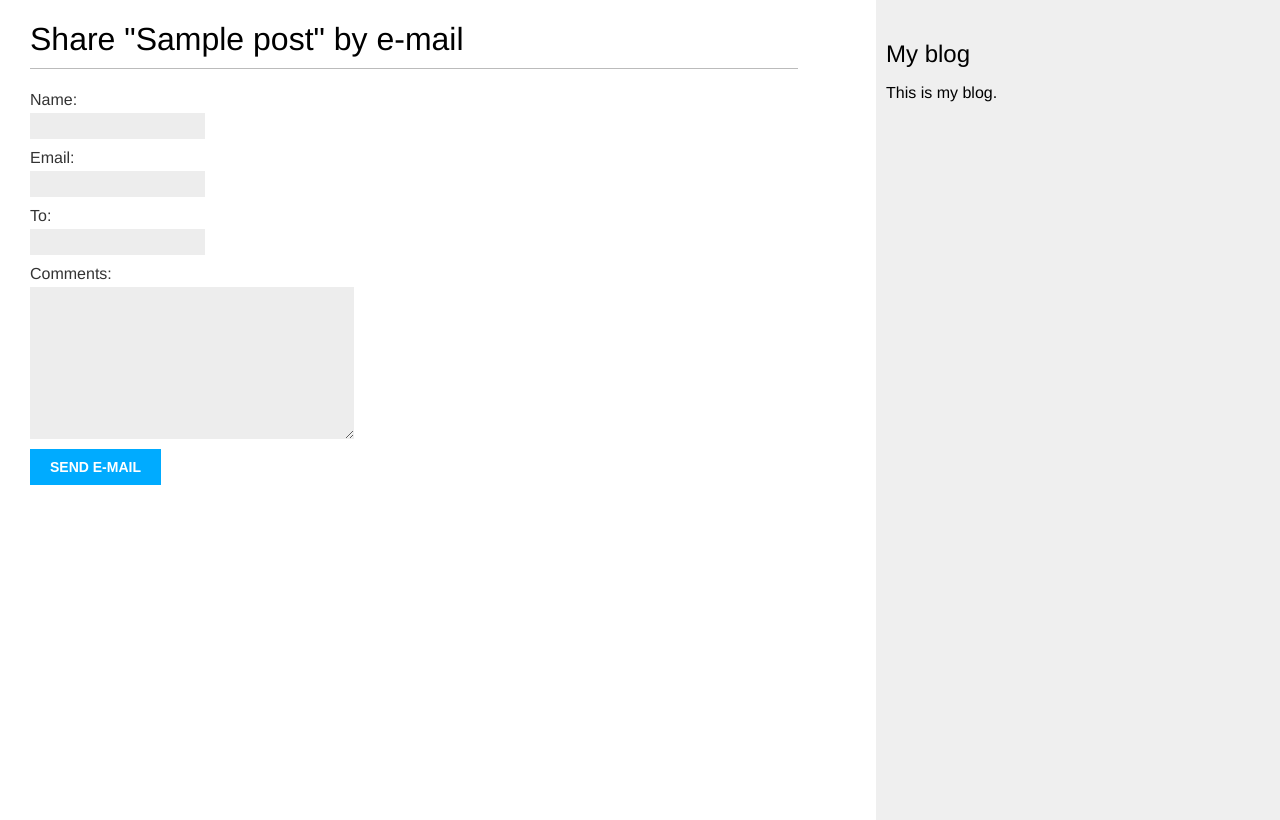
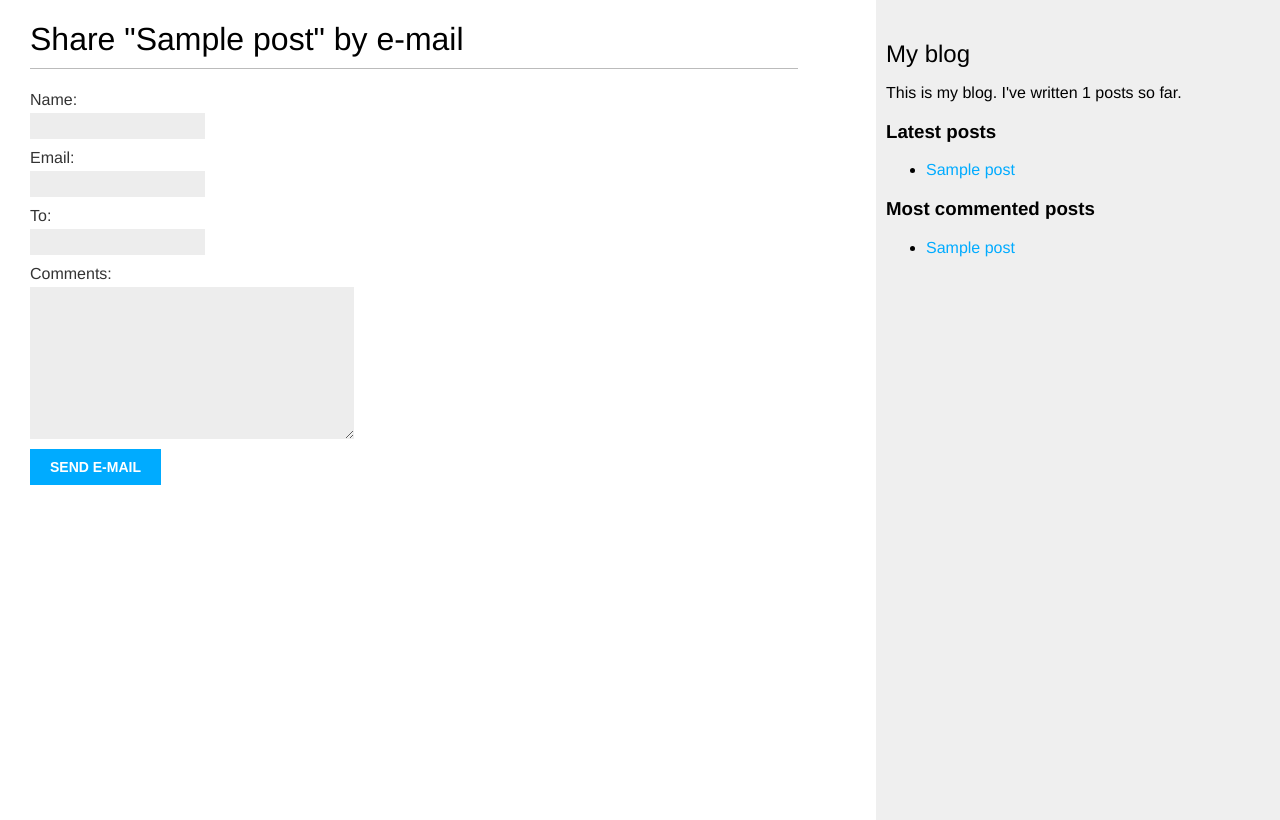
Before and after one commit to cristianquaglio/django-blog, a Django app: page /blog/1/share/ in a window 1280 px wide. Run offline with Django 3.2, Linux system fonts and the light colour scheme; tables that the repository leaves empty hold one stand-in row (values such as "Sample post").

Commit message:
Customizing blog ...

```diff
--- a/mysite/blog/forms.py
+++ b/mysite/blog/forms.py
@@ -1,4 +1,5 @@
 from django import forms
+from .models import Comment
 
 
 class EmailPostForm(forms.Form):
@@ -7,3 +8,9 @@ class EmailPostForm(forms.Form):
     to = forms.EmailField()
     comments = forms.CharField(required=False,
                                widget=forms.Textarea)
+
+
+class CommentForm(forms.ModelForm):
+    class Meta:
+        model = Comment
+        fields = ('name', 'email', 'body')
--- a/mysite/blog/models.py
+++ b/mysite/blog/models.py
@@ -2,6 +2,7 @@ from django.db import models
 from django.utils import timezone
 from django.contrib.auth.models import User
 from django.urls import reverse
+from taggit.managers import TaggableManager
 
 
 class PublishedManager(models.Manager):
@@ -23,6 +24,7 @@ class Post(models.Model):
     created = models.DateTimeField(auto_now_add=True)
     updated = models.DateTimeField(auto_now=True)
     status = models.CharField(max_length=10, choices=STATUS_CHOICES, default='draft')
+    tags = TaggableManager()
 
     class Meta:
         ordering = ('-publish',)
--- a/mysite/blog/templates/blog/base.html
+++ b/mysite/blog/templates/blog/base.html
@@ -1,3 +1,4 @@
+{% load blog_tags %}
 {% load static %}
 
 <html>
@@ -12,7 +13,18 @@
   </div>
   <div id="sidebar">
     <h2>My blog</h2>
-      <p>This is my blog.</p>
+    <p>This is my blog. I've written {% total_posts %} posts so far.</p>
+    <h3>Latest posts</h3>
+    {% show_latest_posts 3 %}
+    <h3>Most commented posts</h3>
+    {% get_most_commented_posts as most_commented_posts %}
+    <ul>
+        {% for post in most_commented_posts %}
+            <li>
+                <a href="{{ post.get_absolute_url }}">{{ post.title }}</a>
+            </li>
+        {% endfor %}
+    </ul>
   </div>
 </body>
 </html>
--- /dev/null
+++ b/mysite/blog/templates/blog/post/latest_posts.html
@@ -0,0 +1,7 @@
+<ul>
+    {% for post in latest_posts %}
+        <li>
+            <a href="{{ post.get_absolute_url }}">{{ post.title }}</a>
+        </li>
+    {% endfor %}
+</ul>
--- /dev/null
+++ b/mysite/blog/templatetags/blog_tags.py
@@ -0,0 +1,30 @@
+from django import template
+from django.db.models import Count
+from django.utils.safestring import mark_safe
+import markdown
+from ..models import Post
+
+register = template.Library()
+
+
+@register.simple_tag
+def total_posts():
+    return Post.published.count()
+
+
+@register.inclusion_tag('blog/post/latest_posts.html')
+def show_latest_posts(count=5):
+    latest_posts = Post.published.order_by('-publish')[:count]
+    return {'latest_posts': latest_posts}
+
+
+@register.simple_tag
+def get_most_commented_posts(count=5):
+    return Post.published.annotate(
+        total_comments=Count('comments')
+    ).order_by('-total_comments')[:count]
+
+
+@register.filter(name='markdown')
+def markdown_format(text):
+    return mark_safe(markdown.markdown(text))
--- a/mysite/blog/urls.py
+++ b/mysite/blog/urls.py
@@ -5,8 +5,9 @@ app_name = 'blog'
 
 urlpatterns = [
     # post views
-    # path('', views.post_list, name='post_list'),
-    path('', views.PostListView.as_view(), name='post_list'),
+    path('', views.post_list, name='post_list'),
+    path('tag/<slug:tag_slug>/', views.post_list, name='post_list_by_tag'),
+    # path('', views.PostListView.as_view(), name='post_list'),
     path('<int:year>/<int:month>/<int:day>/<slug:post>/', views.post_detail, name='post_detail'),
     path('<int:post_id>/share/', views.post_share, name='post_share'),
 ]
--- a/mysite/blog/views.py
+++ b/mysite/blog/views.py
@@ -1,25 +1,87 @@
 from django.shortcuts import render, get_object_or_404
-from django.views.generic import ListView
+# from django.views.generic import ListView
 from django.core.mail import send_mail
-from .models import Post
-from .forms import EmailPostForm
+from django.core.paginator import Paginator, EmptyPage, PageNotAnInteger
+from taggit.models import Tag
+from .models import Post, Comment
+from .forms import EmailPostForm, CommentForm
+from django.db.models import Count
 
 
-def post_detail(request,year, month, day, post):
+def post_list(request, tag_slug=None):
+    object_list = Post.published.all()
+    tag = None
+
+    if tag_slug:
+        tag = get_object_or_404(Tag, slug=tag_slug)
+        object_list = object_list.filter(tags__in=[tag])
+
+    paginator = Paginator(object_list, 3) # 3 posts in each page
+    page = request.GET.get('page')
+    try:
+        posts = paginator.page(page)
+    except PageNotAnInteger:
+        # If page is not an integer deliver the first page
+        posts = paginator.page(1)
+    except EmptyPage:
+        # If page is out of range deliver last page of results
+        posts = paginator.page(paginator.num_pages)
+
+    return render(request,
+                  'blog/post/list.html',
+                  {'page': page,
+                   'posts': posts,
+                   'tag': tag})
+
+
+def post_detail(request, year, month, day, post):
     post = get_object_or_404(Post, slug=post,
                              status='published',
                              publish__year=year,
                              publish__month=month,
                              publish__day=day)
+
+    # List of active comments for this post
+    comments = post.comments.filter(active=True)
+
+    new_comment = None
+
+    if request.method == 'POST':
+        # A comment was poster
+        comment_form = CommentForm(data=request.POST)
+        if comment_form.is_valid():
+            # Create Comment object but don't save to database yet
+            new_comment = comment_form.save(commit=False)
+            # Assign the current post to the comment
+            new_comment.post = post
+            # Save the comment to the database
+            new_comment.save()
+    else:
+        comment_form = CommentForm()
+
+    # List of similar posts
+    post_tags_ids = post.tags.values_list('id', flat=True)
+    similar_posts = Post.published.filter(tags__in=post_tags_ids) \
+        .exclude(id=post.id)
+    similar_posts = similar_posts.annotate(same_tags=Count('tags')) \
+                        .order_by('-same_tags', '-publish')[:4]
+
     return render(request, 'blog/post/detail.html',
-                  {'post': post})
+                  {
+                      'post': post,
+                      'comments': comments,
+                      'new_comment': new_comment,
+                      'comment_form': comment_form,
+                      'similar_posts': similar_posts,
+                  })
 
-
+'''
 class PostListView(ListView):
     queryset = Post.published.all()
     context_object_name = 'posts'
     paginate_by = 3
     template_name = 'blog/post/list.html'
+'''
 
 
 def post_share(request, post_id):
```
Also changed, not shown: mysite/blog/admin.py (+8 -1 lines), mysite/blog/templates/blog/post/detail.html (+36 -1 lines), mysite/blog/templates/blog/post/list.html (+15 -2 lines), mysite/mysite/settings.py (+7 -1 lines), mysite/blog/migrations/0003_post_tags.py (added), mysite/blog/templatetags/__init__.py (added).
